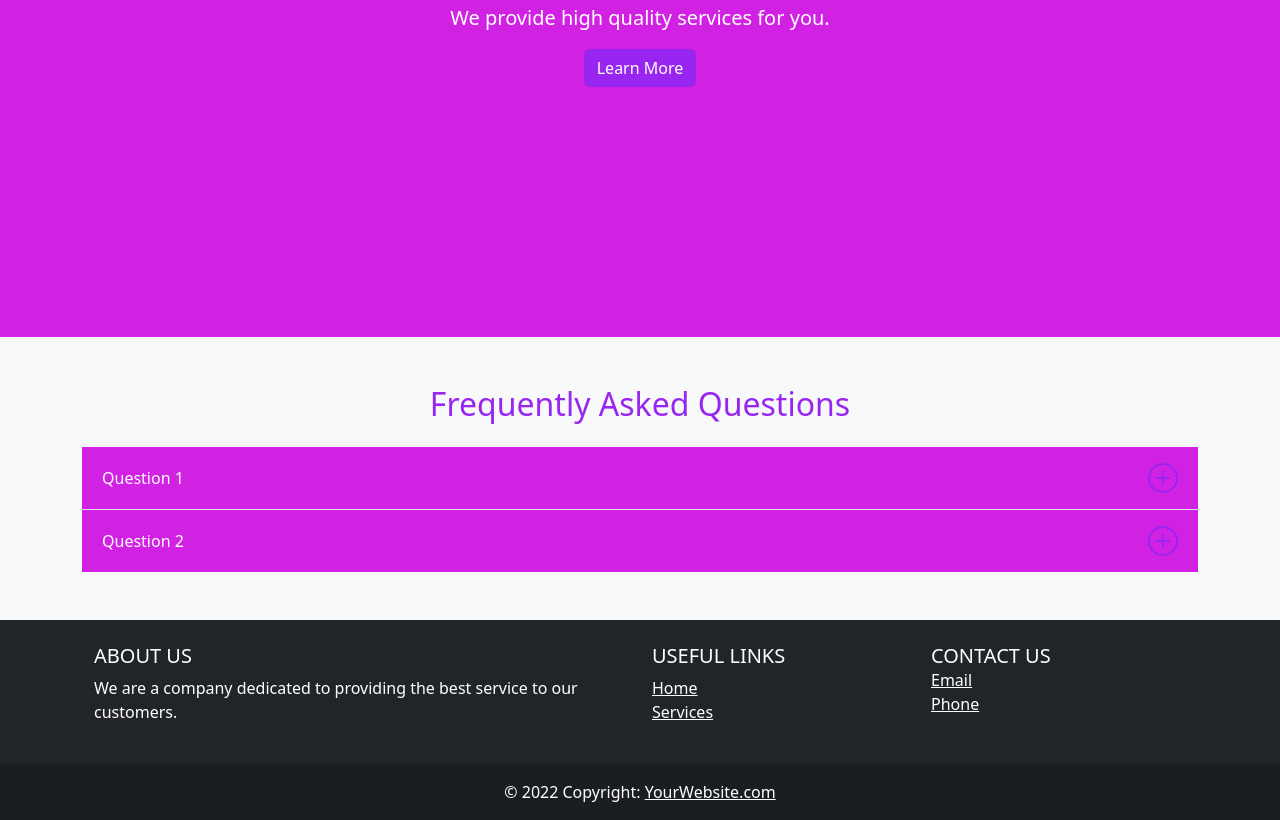
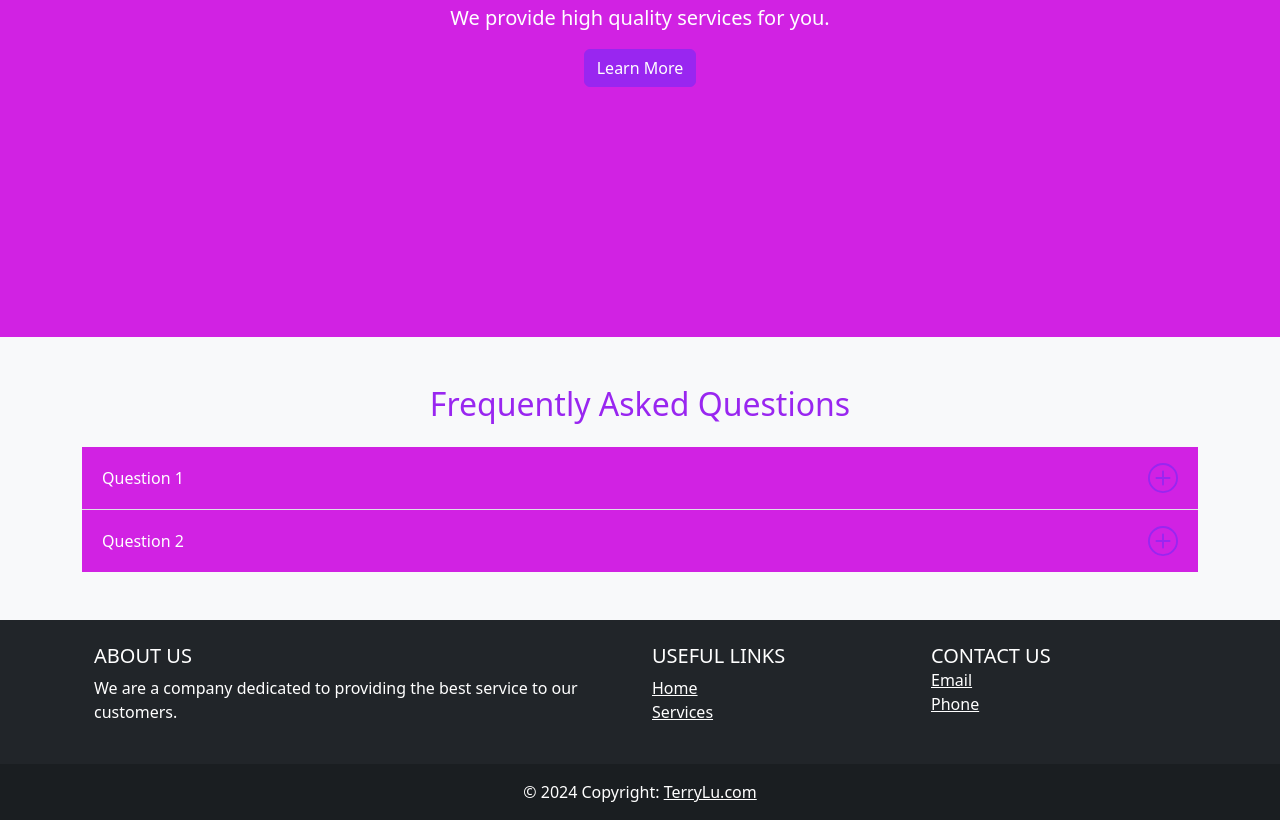
Before and after one commit to Terry9022/bootstrap-v5, a website: page index.html in a window 1280 px wide. Shown: the part 463-1283 px from the top of the page. Drawn offline with Linux system fonts and the light colour scheme.

Commit message:
change minor text

```diff
--- a/index.html
+++ b/index.html
@@ -192,8 +192,8 @@
 
       <!-- Copyright -->
       <div class="text-center p-3" style="background-color: rgba(0, 0, 0, 0.2)">
-        © 2022 Copyright:
-        <a class="text-white" href="#">YourWebsite.com</a>
+        © 2024 Copyright:
+        <a class="text-white" href="#">TerryLu.com</a>
       </div>
       <!-- Copyright -->
     </footer>
```
Also changed, not shown: 1 other file.
